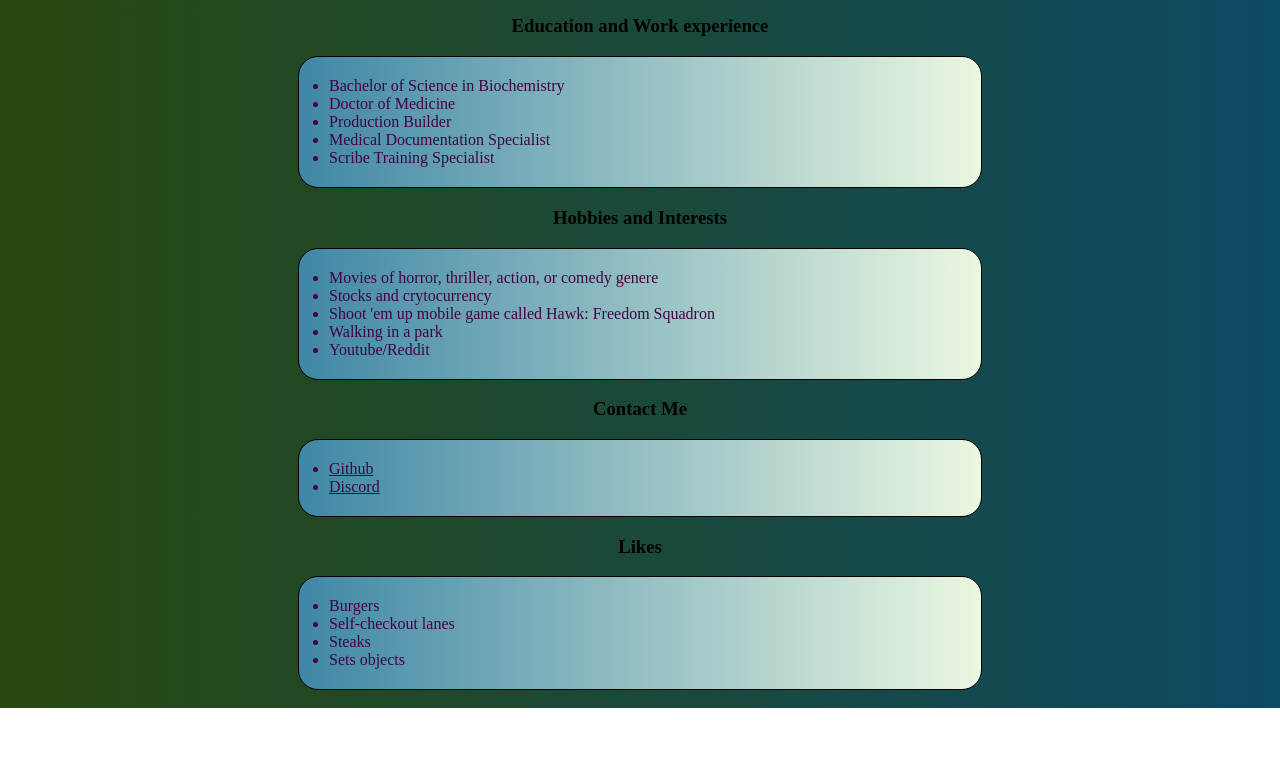
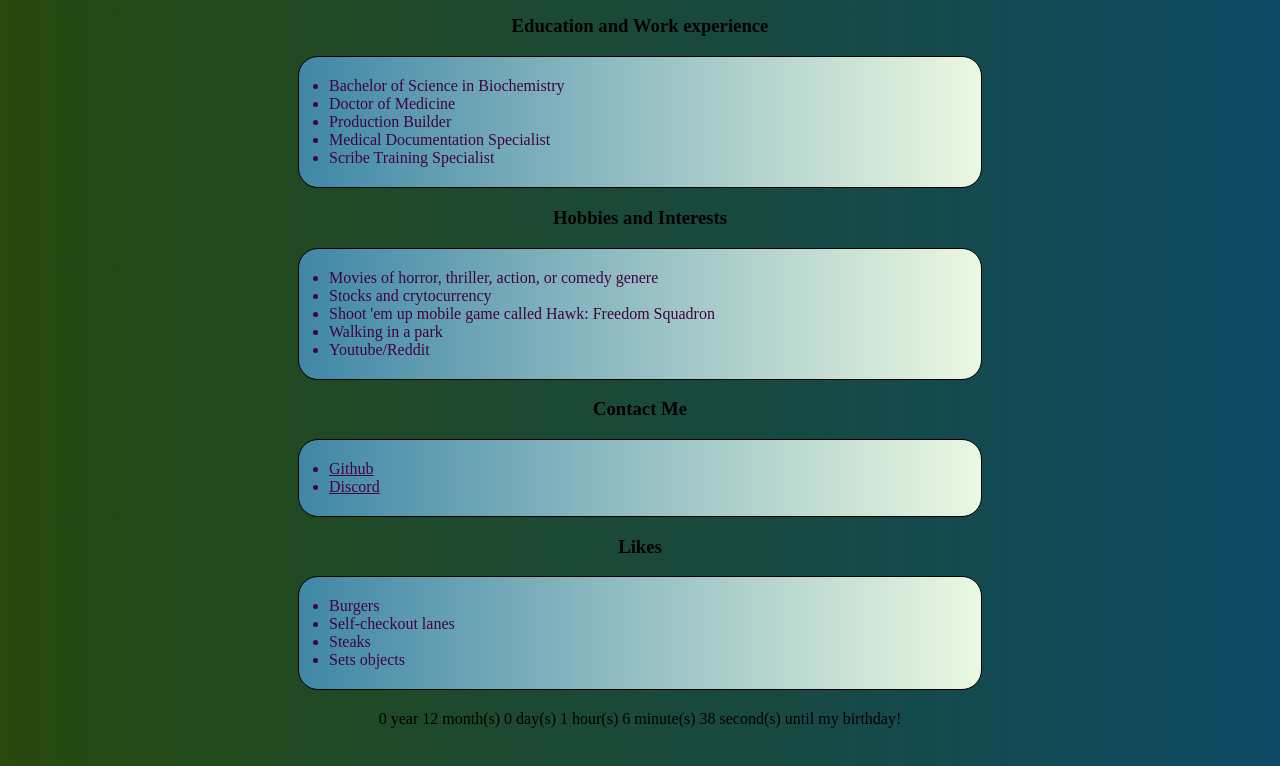
Before and after one commit to johnppkyaw/AAO-week-09-element-manipulation-long-practice, a plain HTML site: page index.html in a window 1280 px wide. Shown: the part 752-1518 px from the top of the page. Before the commit the page ends 1460 px from the top, so only its background shows below. Drawn offline with Linux system fonts and the light colour scheme.

Commit message:
completes all phases

```diff
--- a/my-profile.js
+++ b/my-profile.js
@@ -23,12 +23,18 @@ const loadMyProfile = () => {
   h2.setAttribute('class', 'picBelow')
   document.body.appendChild(h2);
 
+
+
   setInterval(function() {
     date = new Date();
     h2.textContent = date;
     hour = date.getHours();
 
     document.getElementById('clock').textContent = `${date.getHours()}:${date.getMinutes()}:${date.getSeconds()}`;
+
+    countDown
+
+
   }, 1000);
 
 
@@ -133,6 +139,37 @@ const loadMyProfile = () => {
       profilePic.classList.remove('blueberry');
     }
   }
+
+//Bonus C: Countdown
+const countDown = document.createElement('div');
+countDown.setAttribute('id', 'countdown');
+document.body.appendChild(countDown);
+
+setInterval(function() {
+  //get current time in milliseconds
+const currentTime = new Date().getTime();
+//substract it from birthday
+let timeDifference = new Date('2024-08-28 ').getTime() - currentTime;
+let year = convertTime(timeDifference, 3.154e10)
+let month = convertTime(timeDifference, 2.628e9)
+let day = convertTime(timeDifference, 8.64e7)
+let hr = convertTime(timeDifference, 3.6e6)
+let min = convertTime(timeDifference, 60000)
+let sec = Math.floor(timeDifference/1000)
+document.getElementById('countdown').textContent = `${year} year ${month} month(s) ${day} day(s) ${hr} hour(s) ${min} minute(s) ${sec} second(s) until my birthday!`
+
+//convert milliseconds to year, month, day, hr, min, sec
+//if converted to any is < 1, then change current to 0
+function convertTime(currentDifference, currUnitInMs) {
+  let unitAmount = Math.floor(currentDifference/currUnitInMs);
+  timeDifference -= unitAmount * currUnitInMs;
+  return unitAmount;
+}
+}, 1000)
+
 }
 
+
+
+
 window.onload = loadMyProfile;
--- a/styles.css
+++ b/styles.css
@@ -48,3 +48,9 @@ li.detail, a {
   margin-left: auto;
   margin-right: auto;
 }
+
+#countdown {
+  margin-top: 20px;
+  margin-bottom: 20px;
+  text-align: center;
+}
```
